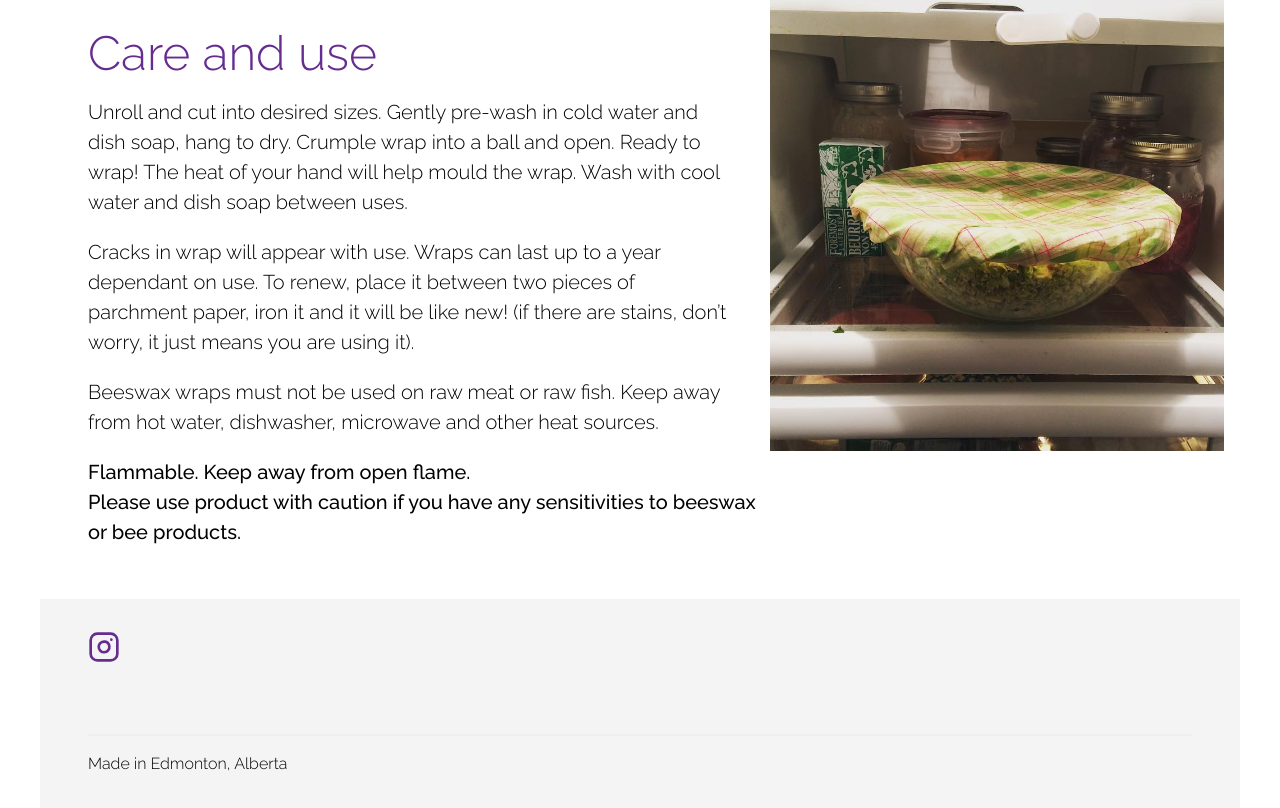
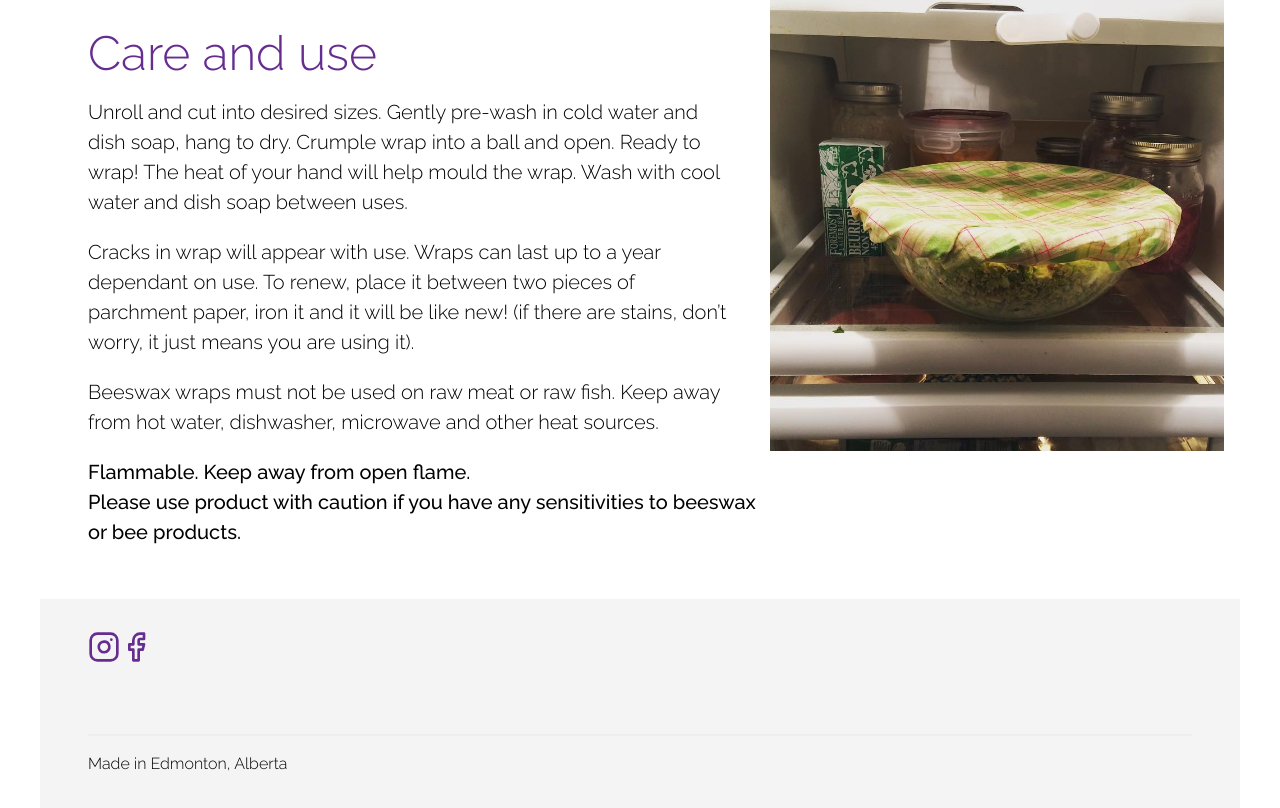
Before and after one commit to stormwarning/simpaticomakers, a Nuxt app: page / in a window 1280 px wide. Shown: the part 1418-2226 px from the top of the page. Built offline with nearby package versions, Linux system fonts and the light colour scheme.

Commit message:
Add link to Facebook page

```diff
--- a/layouts/default.vue
+++ b/layouts/default.vue
@@ -46,6 +46,27 @@
                             <line x1="17.5" y1="6.5" x2="17.5" y2="6.5"></line>
                         </svg>
                     </a>
+                    <a
+                        class="link dib w2 h2 violet dim"
+                        href="https://www.facebook.com/simpatico.makers.1"
+                        rel="noopener noreferrer"
+                        target="_blank"
+                    >
+                        <svg
+                            xmlns="http://www.w3.org/2000/svg"
+                            viewBox="0 0 24 24"
+                            fill="none"
+                            stroke="currentColor"
+                            stroke-width="2"
+                            stroke-linecap="round"
+                            stroke-linejoin="round"
+                            class="feather feather-facebook"
+                        >
+                            <path
+                                d="M18 2h-3a5 5 0 0 0-5 5v3H7v4h3v8h4v-8h3l1-4h-4V7a1 1 0 0 1 1-1h3z"
+                            ></path>
+                        </svg>
+                    </a>
                 </nav>
                 <p class="mt5 pt3 bt bw1 b--light-gray"
                     >Made in Edmonton, Alberta</p
```
